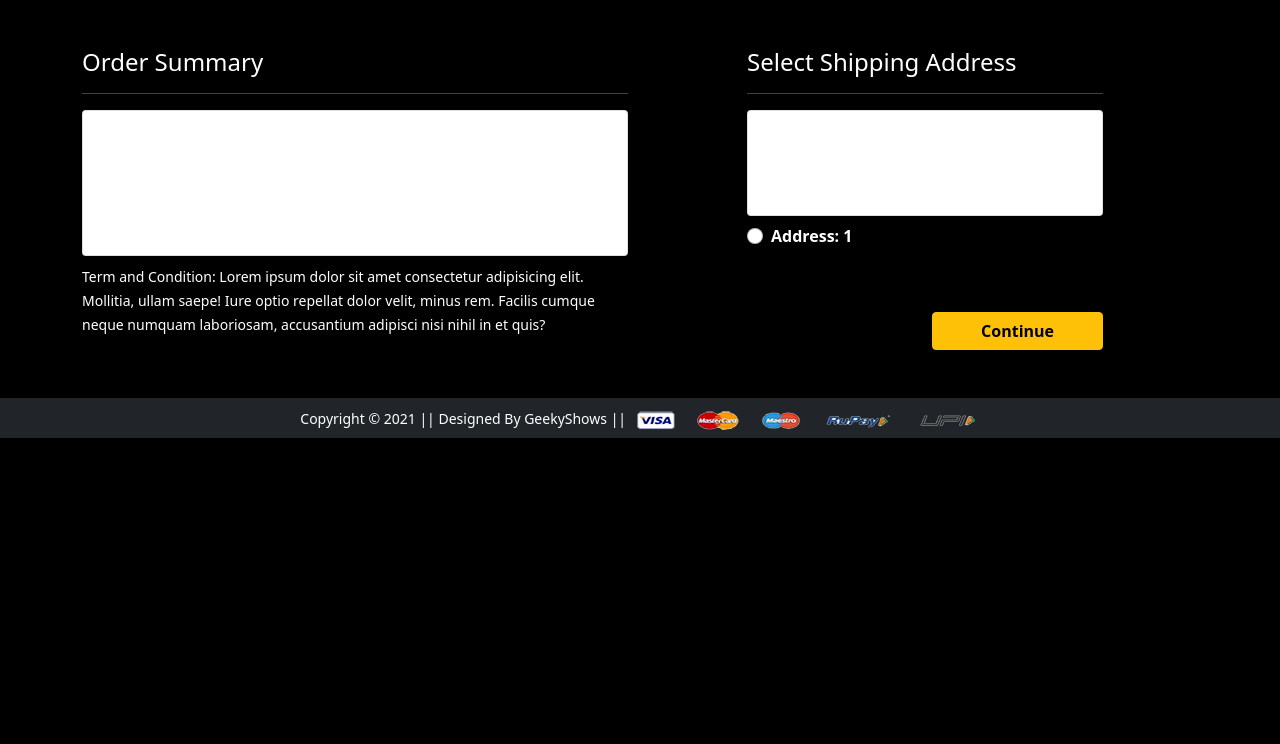
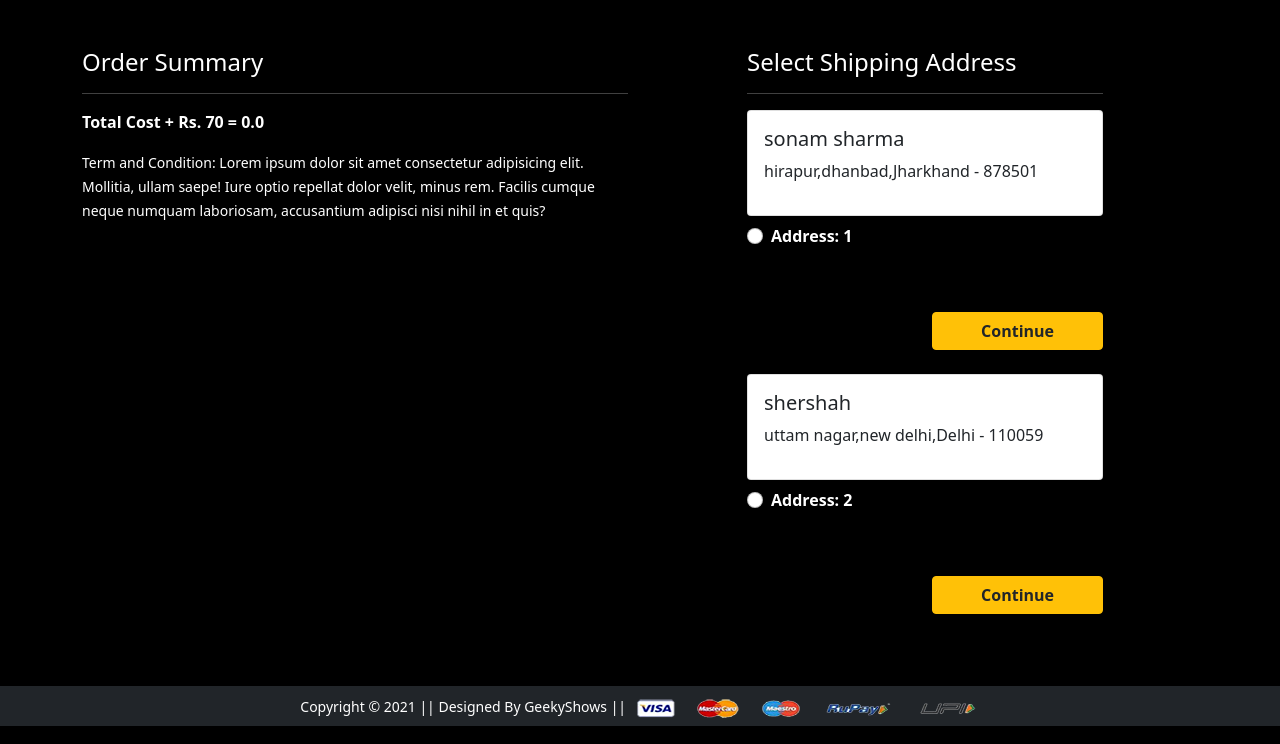
Before and after one commit to djangopersonalproject/djangoecommerce2, a Django app: page /checkout/ in a window 1280 px wide. Shown: the part 56-800 px from the top of the page. Run offline with Django 5.2, Linux system fonts and the light colour scheme; a user stored in the database is signed in; data comes from the database, SQL or seed files in the repository; both versions use the stored data as it was after the commit; some libraries are stand-ins or nearby versions.

Commit message:
order section pending

```diff
--- a/app/models.py
+++ b/app/models.py
@@ -83,6 +83,10 @@ class  Cart(models.Model):
     def __str__(self):
         return str(self.id)
 
+    @property
+    def total_cost(self):
+        return self.quantity * self.product.discounted_price
+
 
 
 STATUS_CHOICES =(
@@ -95,6 +99,7 @@ STATUS_CHOICES =(
 
 class OrderPlaced(models.Model):
     user = models.ForeignKey(User,on_delete=models.CASCADE)
+    customer=models.ForeignKey(Customer,on_delete=models.CASCADE)
     product = models.ForeignKey(Product,on_delete=models.CASCADE)
     quantity = models.PositiveIntegerField(default=1)
     ordered_date = models.DateTimeField(auto_now_add=True)
--- a/app/static/app/js/myscript.js
+++ b/app/static/app/js/myscript.js
@@ -57,3 +57,21 @@ $('.minus-cart').click(function(){
         }
     })
 });
+
+$('.remove-cart').click(function(){
+    var id = $(this).attr('pid').toString();
+    var eml = this
+    $.ajax({
+        type:"GET",
+        url:"/removecart",
+        data:{
+            prod_id:id
+        },
+        success:function(data){
+            console.log("delete")
+            document.getElementById('amount').innerText = data.amount
+            document.getElementById("totalamount").innerText = data.totalamount
+            eml.parentNode.parentNode.parentNode.parentNode.remove()
+        }
+    })
+})
--- a/app/templates/app/address.html
+++ b/app/templates/app/address.html
@@ -7,7 +7,7 @@
         <h3>Welcome <span class="text-capitalize">{{request.user}}</span></h3>
         <div class="col-sm-2 border-end">
             <ul class="list-unstyled">
-                <li class="d-grid"><a href="{% url 'profile' %}" class="btn">Profile</a></li>
+                <li class="d-grid"><a href="{% url 'profile' %}" class="btn border-white text-white mb-3">Profile</a></li>
                 <li class="d-grid"><a href="{% url 'address' %}" class="btn {{active}}">Address</a></li>
             </ul>
         </div>
--- a/app/templates/app/addtocart.html
+++ b/app/templates/app/addtocart.html
@@ -25,7 +25,7 @@
                   <a class="plus-cart btn" pid="{{cart.product.id}}"><i class="fas fa-plus-square fa-lg"></i></a>
                 </div>
                 <div class="d-flex justify-content-between">
-                  <a href="#" class="btn btn-sm btn-secondary mr-3 tex-dark" pid="{{cart.product.id}}">Remove item </a>
+                  <a href="#" class="btn btn-sm btn-secondary mr-3 text-dark remove-cart" pid="{{cart.product.id}}">Remove item </a>
                   <p class="mb-0"><span><strong class="text-dark">Rs. {{cart.product.discounted_price}}</strong></span>
                   </p>
                 </div>
--- a/app/templates/app/checkout.html
+++ b/app/templates/app/checkout.html
@@ -5,35 +5,44 @@
 <div class="container">
  <div class="row mt-5">
   <div class="col-sm-6">
-    <h4>Order Summary</h4>
+    <h4 class="text-white">Order Summary</h4>
     <hr>
+    {% for item in cart_items %}
       <div class="card mb-2">
         <div class="card-body">
-          <h5>Product: Product 1</h5>
-          <p>Quantity: 2</p>
-          <p class="fw-bold">Price: 100.00</p>
+          <h5 class="text-dark">Product: {{item.product.title}}</h5>
+          <p class="text-dark">Quantity: {{item.quantity}}</p>
+          <p class="fw-bold text-dark">Price: {{item.total_cost}}</p>
         </div>
       </div>
-    <small>Term and Condition: Lorem ipsum dolor sit amet consectetur adipisicing elit. Mollitia, ullam saepe! Iure optio repellat dolor velit, minus rem. Facilis cumque neque numquam laboriosam, accusantium adipisci nisi nihil in et quis?</small>
+      {% endfor %}
+      <p class="fw-bold">Total Cost + Rs. 70 = {{totalamount}}</p>
+    <small class="text-white">Term and Condition: Lorem ipsum dolor sit amet consectetur adipisicing elit. Mollitia, ullam saepe! Iure optio repellat dolor velit, minus rem. Facilis cumque neque numquam laboriosam, accusantium adipisci nisi nihil in et quis?</small>
   </div>
   <div class="col-sm-4 offset-sm-1">
-    <h4>Select Shipping Address</h4>
+    <h4 class="text-white">Select Shipping Address</h4>
     <hr>
-    <form action="">
+    <form action="/paymentdone">
+      {% for ad in add %}
       <div class="card">
         <div class="card-body">
-        <h5>Sonam Kumari</h5>
-        <p>Hirapur Dhanbad Jharkahnd</p>
+        <h5 class="text-dark">{{ad.name}}</h5>
+        <p class="text-dark">{{ad.locality}},{{ad.city}},{{ad.state}} - {{ad.zipcode}}</p>
         </div>
       </div>
         <div class="form-check mt-2 mb-5">
-          <input class="form-check-input" type="radio" value="">
-          <label class="form-check-label fw-bold" for="">
-            Address: 1 </label>
+          <input class="form-check-input" type="radio" name="custid"
+          id="custadd{{forloop.counter}}"
+          value="{{ad.id}}">
+          <label class="form-check-label fw-bold text-white" for="custadd{{forloop.counter}}">
+            Address: {{forloop.counter}}</label>
         </div>
+
         <div class="text-end">
-          <button type="submit" class="btn btn-warning mt-3 px-5 fw-bold">Continue</button>
+          <button type="submit" class="btn btn-warning mt-3 px-5 fw-bold text-dark">Continue</button>
         </div>
+        <br>
+         {% endfor %}
       </form>
     </div>
   </div>
--- a/app/templates/app/profile.html
+++ b/app/templates/app/profile.html
@@ -8,7 +8,7 @@
     <div class="col-sm-2 border-end">
       <ul class="list-unstyled">
         <li class="d-grid"><a href="{% url 'profile' %}" class="btn {{active}}">Profile</a></li>
-        <li class="d-grid"><a href="{% url 'address' %}" class="btn">Address</a></li>
+        <li class="d-grid"><a href="{% url 'address' %}" class="btn text-white border-white mt-3">Address</a></li>
       </ul>
     </div>
     <div class="col-sm-8 offset-sm-1">
--- a/app/urls.py
+++ b/app/urls.py
@@ -14,6 +14,7 @@ urlpatterns = [
     path('cart/',views.show_cart,name="showcart"),
     path('pluscart/',views.plus_cart,name='pluscart'),
     path('minuscart/',views.minus_cart,name='minuscart'),
+    path('removecart/',views.remove_cart),
     path('buy/', views.buy_now, name='buy-now'),
 
     # path('profile/', views.profile, name='profile'),
@@ -25,6 +26,10 @@ urlpatterns = [
     path('mobile/', views.mobile, name='mobile'),
 
     path('mobile/<slug:data>',views.mobile,name='mobiledata'),
+
+    path('checkout/', views.checkout, name='checkout'),
+
+    path('paymentdone/', views.payment_done, name='paymentdone'),
 
     path('accounts/login/',auth_views.LoginView.as_view(template_name='app/login.html',authentication_form=LoginForm),name='login'),
 
@@ -47,6 +52,5 @@ urlpatterns = [
 
     path('registration/',views.CustomerRegistrationView.as_view(),name='customerregistration'),
 
-    path('checkout/', views.checkout, name='checkout'),
 
 ] +  static(settings.MEDIA_URL,document_root=settings.MEDIA_ROOT)
--- a/app/views.py
+++ b/app/views.py
@@ -68,12 +68,10 @@ def plus_cart(request):
     for p in cart_product:
       tempamount = (p.quantity * p.product.discounted_price)
       amount += tempamount
-      # i was take out this totalamount code from for loop
-    totalamount = amount + shipping_amount
     data={
         'quantity':c.quantity,
         'amount':amount,
-        'totalamount':totalamount
+        'totalamount':amount + shipping_amount
     }
     return JsonResponse(data)
 
@@ -89,12 +87,29 @@ def minus_cart(request):
     for p in cart_product:
       tempamount = (p.quantity * p.product.discounted_price)
       amount += tempamount
-      # i was take out this totalamount code from for loop
-    totalamount = amount + shipping_amount
+
     data={
         'quantity':c.quantity,
         'amount':amount,
-        'totalamount':totalamount
+        'totalamount':amount + shipping_amount
+    }
+    return JsonResponse(data)
+
+def remove_cart(request):
+  if request.method =="GET":
+    prod_id = request.GET['prod_id']
+    c=Cart.objects.get(Q(product=prod_id) & Q(user=request.user))
+    c.delete()
+    amount=0.0
+    shipping_amount = 70.0
+    cart_product=[p for p in Cart.objects.all() if p.user == request.user]
+    for p in cart_product:
+      tempamount = (p.quantity * p.product.discounted_price)
+      amount += tempamount
+
+    data={
+      'amount':amount,
+      'totalamount':amount + shipping_amount
     }
     return JsonResponse(data)
 
@@ -111,7 +126,8 @@ def address(request):
   return render(request,'app/address.html',{'add':add,"active":"btn-primary"})
 
 def orders(request):
- return render(request, 'app/orders.html')
+  op = OrderPlaced.objects.filter(user=request.user)
+  return render(request, 'app/orders.html',{'order_placed':op})
 
 def change_password(request):
  return render(request, 'app/changepassword.html')
@@ -148,6 +164,32 @@ class CustomerRegistrationView(View):
 def checkout(request):
  return render(request, 'app/checkout.html')
 
+def checkout(request):
+  user = request.user
+  add = Customer.objects.filter(user=user)
+  cart_items = Cart.objects.filter(user = user)
+  amount=0.0
+  shipping_amount=70.0
+  totalamount=0.0
+  cart_product =[p for p in Cart.objects.all() if p.user == request.user]
+  if cart_product:
+    for p in cart_product:
+      tempamount =(p.quantity * p.product.discounted_price)
+      amount +=tempamount
+    totalamount = amount + shipping_amount
+  return render(request,'app/checkout.html',{'add':add,'totalamount':totalamount,"cart_items":cart_items})
+
+def payment_done(request):
+  user = request.user
+  custid = request.GET.get('custid')
+  # print(custid)
+  customer = Customer.objects.get(id=custid)
+  cart = Cart.objects.filter(user=user)
+  for c in cart:
+    OrderPlaced(user=user,customer=customer,product=c.product,quantity=c.quantity).save()
+    c.delete()
+  return redirect("orders")
+
 class ProfileView(View):
   def get(self,request):
     form = CustomerProfileForm()
```
Also changed, not shown: app/templates/app/orders.html (+42 -6 lines), app/migrations/0003_orderplaced_customer.py (added), db.sqlite3.
